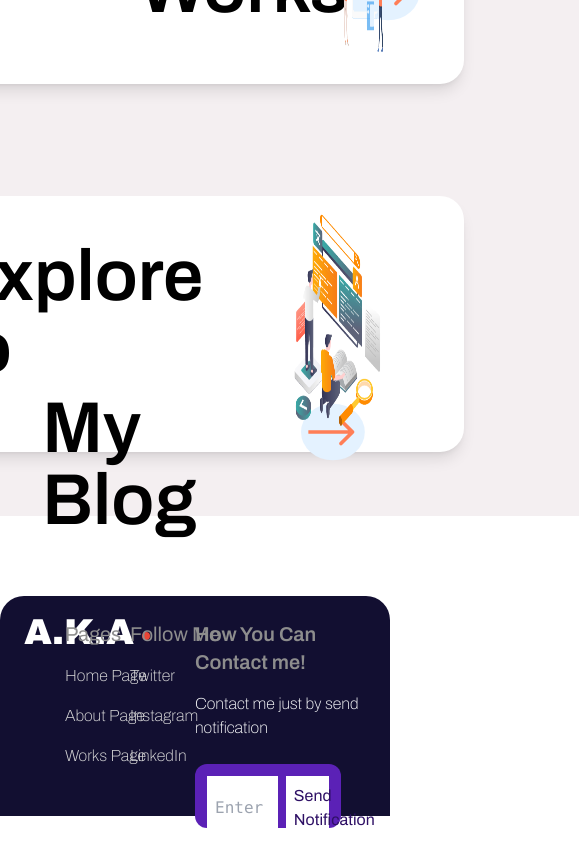
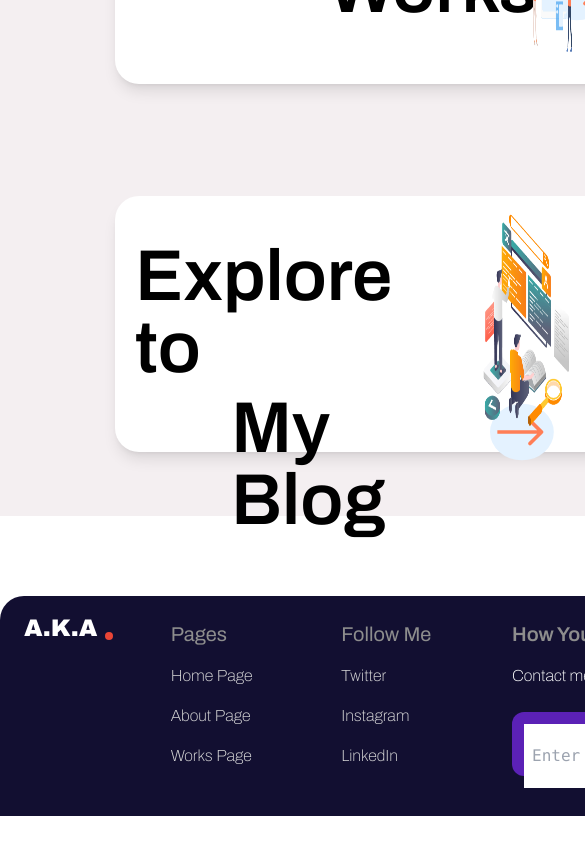
Before and after one commit to AlirezaAkbarpour/Portfolio, a Next.js app: page / in a window 390 px wide. Shown: the part 1212-2056 px from the top of the page, 585 px wide, since content can reach past the window. After the commit the page ends 2028 px from the top, so only its background shows below. Built offline with nearby package versions, Linux system fonts and the light colour scheme.

Commit message:
fix footer responsive code

```diff
--- a/app/layout.tsx
+++ b/app/layout.tsx
@@ -37,9 +37,10 @@ export default function RootLayout({
       </head>
       <body className='w-full max-w-screen-2xl
       min-h-full bg-background-base
-      container mx-auto
+      mx-auto
+      container
       lg:w-full
-      md:w-full
+      max-md:min-w-min
       '>
         <div id='not'></div>
         <Navbar/>
--- a/components/footer.tsx
+++ b/components/footer.tsx
@@ -12,8 +12,11 @@ export default function Footer() {
 
     return (
       <footer className='z-50'>
-      <div className='footer w-full top-full h-[220px] bg-footer-color-black rounded-t-3xl flex mt-20'>
-      <div className='w-1/2 flex justify-start'>
+      <div className='footer w-full top-full h-[220px]
+       bg-footer-color-black rounded-t-3xl flex mt-20
+       max-md:min-w-min
+       '>
+      <div className='w-1/2 flex justify-start max-md:w-full'>
           <div className='w-1/3'>
               <div id="icon" className="w-64 h-16 p-2 mt-2 flex align-middle text-white
                   font-black text-4xl
@@ -21,6 +24,7 @@ export default function Footer() {
                   mr-2
                   hover:animate-pulse
                   m-4
+                  max-md:text-2xl max-md:mr-4
                   ">
                  A.K.A
               <Circle/>
```
